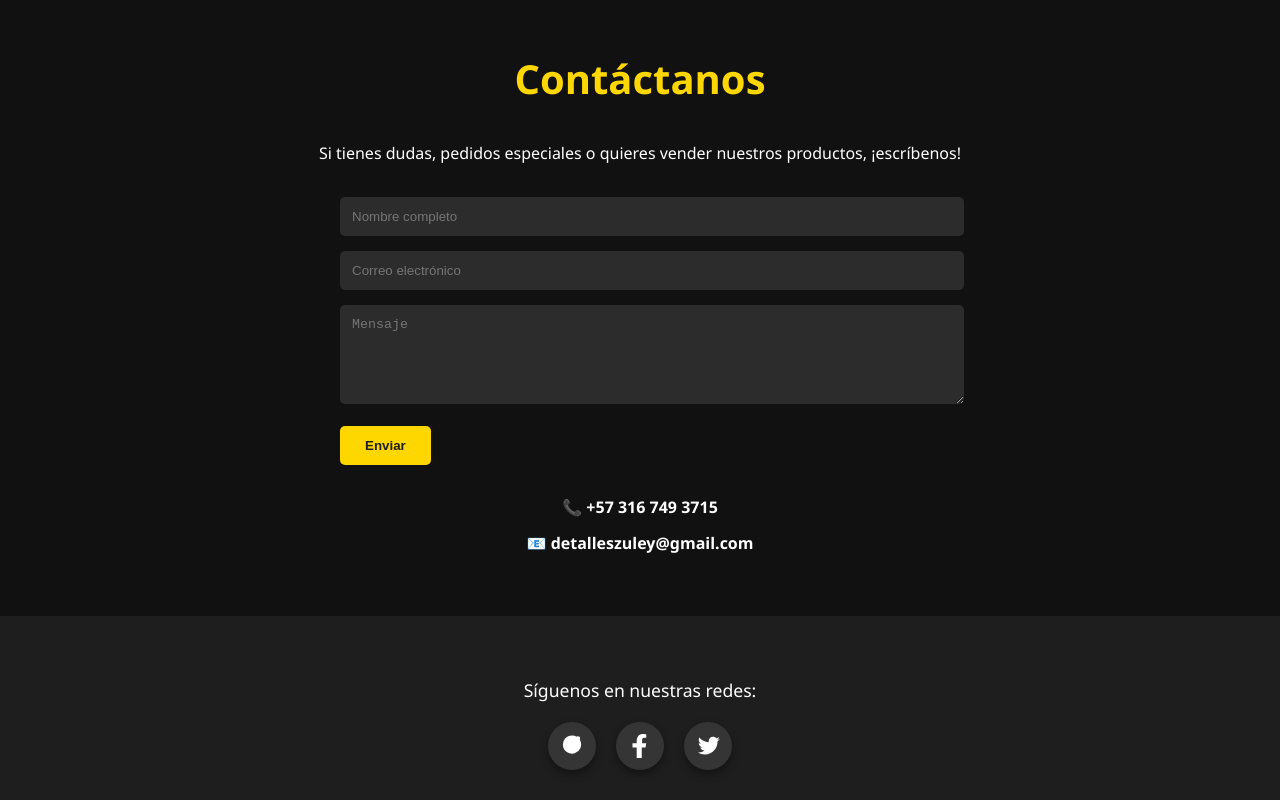
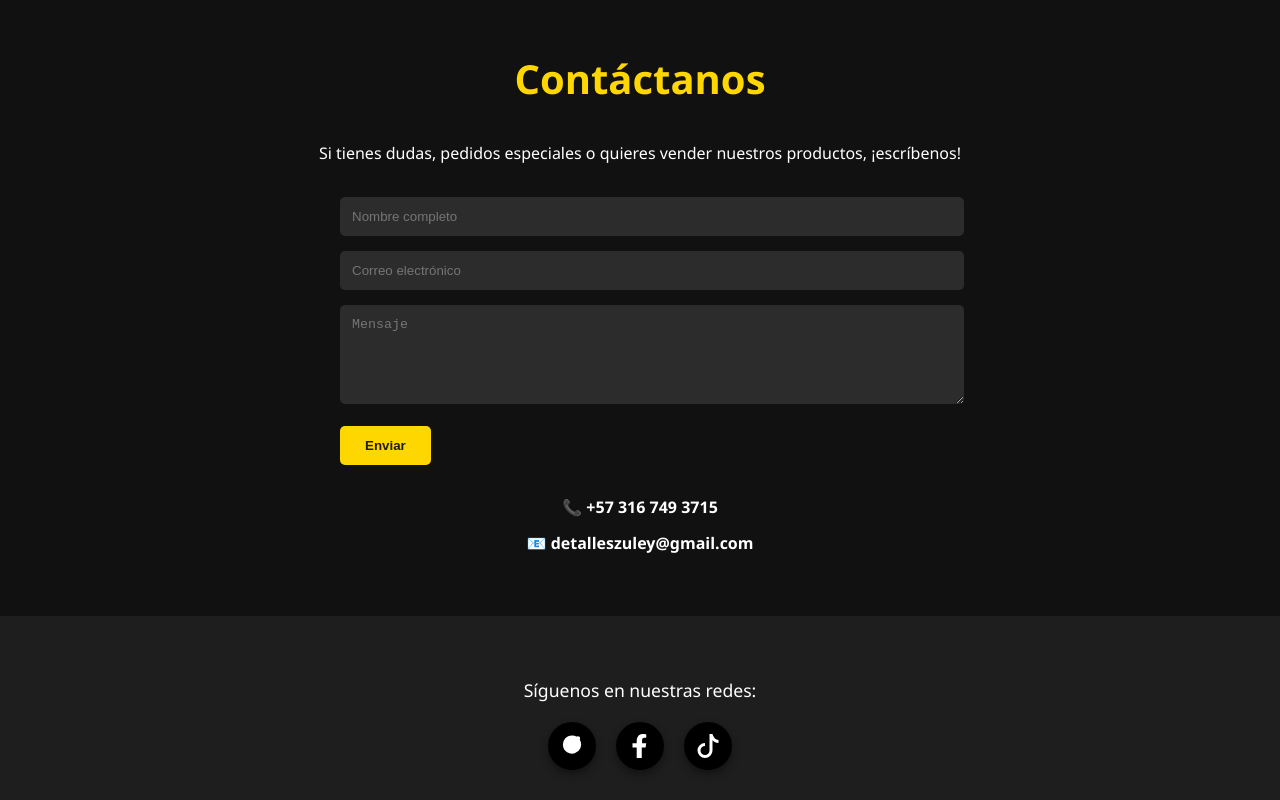
Before and after one commit to Ethan1812/Detalles_Zuley, a plain HTML site: page Zuley Web/index.html in a window 1280 px wide. Shown: the part 3400-4200 px from the top of the page. Drawn offline with Linux system fonts and the light colour scheme.

Commit message:
Add files via upload

```diff
--- a/Zuley Web/index.html
+++ b/Zuley Web/index.html
@@ -123,11 +123,11 @@
             <path d="M279.14 288l14.22-92.66h-88.91V129.09c0-25.35 12.42-50.06 52.24-50.06H293V6.26S259.43 0 225.36 0C141.09 0 89.53 54.42 89.53 154.87V195.3H0v92.66h89.53V512h107.98V288z"/>
           </svg>
         </a>
-        <a href="https://x.com/zuleyartesanal" target="_blank" aria-label="X / Twitter">
-          <svg fill="#ffffff" width="40" height="40" viewBox="0 0 512 512">
-            <path d="M459.4 151.7c.3 4.1.3 8.2.3 12.4 0 126.5-96.2 272.2-272.2 272.2-54.1 0-104.5-15.7-146.8-42.7 7.6.9 14.8 1.2 22.6 1.2 44.8 0 85.8-15.2 118.4-40.9-42-.7-77.5-28.5-89.7-66.5 5.9.9 11.9 1.5 18.3 1.5 8.6 0 16.9-1.2 24.7-3.3-44-9-77.1-47.7-77.1-94.3v-1.2c13 7.2 27.9 11.6 43.9 12.1-26-17.3-43.2-47-43.2-80.6 0-17.6 4.8-34 13.2-48.1 48.1 59.2 119.7 98.1 200.7 102.3-1.5-7-2.1-14.3-2.1-21.5 0-52.5 42.6-95.1 95.1-95.1 27.4 0 52.2 11.6 69.6 30.4 21.8-4.2 42.5-12.1 61.1-23-7.2 22.6-22.6 41.7-42.6 53.8 19.5-2.1 38.3-7.5 55.7-15.2-12.9 19.2-29.2 36.3-48.1 49.9z"/>
-          </svg>
-        </a>
+   <a href="https://www.tiktok.com/@zuleyartesanal" target="_blank" aria-label="TikTok">
+  <svg fill="#ffffff" width="40" height="40" viewBox="0 0 16 16">
+    <path d="M9 0h1.98c.144.715.54 1.617 1.235 2.512C12.895 3.389 13.797 4 15 4v2c-1.753 0-3.07-.814-4-1.829V11a5 5 0 1 1-5-5v2a3 3 0 1 0 3 3z"/>
+  </svg>
+</a>
       </div>
     </div>
   </footer>
--- a/Zuley Web/style.css
+++ b/Zuley Web/style.css
@@ -440,7 +440,8 @@ img { max-width: 100%; height: auto; }
   width: 48px;
   height: 48px;
   border-radius: 50%;
-  background-color: rgba(255, 255, 255, 0.1);
+  /* El fondo por defecto se definirá de forma específica por icono si es necesario */
+  background-color: rgba(255, 255, 255, 0.1); /* Puedes eliminar esta línea si todos los iconos tendrán fondo negro por defecto */
   box-shadow: 0 4px 8px rgba(0, 0, 0, 0.4);
   transition: all 0.3s ease;
 }
@@ -450,18 +451,38 @@ img { max-width: 100%; height: auto; }
   box-shadow: 0 8px 16px rgba(0, 0, 0, 0.6);
 }
 
-.redes-iconos a:nth-child(1):hover {
+/* ESTILOS ESPECÍFICOS PARA CADA ICONO */
+
+/* Para el icono de Instagram (primer icono) */
+.redes-iconos a:nth-child(1) {
+  background-color: #000; /* Fondo negro por defecto para Instagram */
+}
+
+.redes-iconos a:nth-child(1):hover { /* Mantener el efecto de hover de Instagram */
   background: radial-gradient(circle at 30% 107%, #fdf497 0%, #fdf497 5%, #fd5949 45%, #d6249f 60%, #285AEB 90%);
 }
 
-.redes-iconos a:nth-child(2):hover {
+/* Para el icono de Facebook (segundo icono) */
+.redes-iconos a:nth-child(2) {
+  background-color: #000; /* Fondo negro por defecto para Facebook */
+}
+
+.redes-iconos a:nth-child(2):hover { /* Mantener el efecto de hover de Facebook */
   background-color: #1877f2;
 }
 
-.redes-iconos a:nth-child(3):hover {
-  background-color: #000;
+/* Para el icono de TikTok (tercer icono, ya lo tienes así) */
+.redes-iconos a:nth-child(3) {
+  background-color: #000; /* Fondo por defecto negro para TikTok */
 }
 
+.redes-iconos a:nth-child(3):hover {
+  background-color: #EE1D52; /* Al pasar el ratón, cambia el fondo a rosa vibrante de TikTok */
+}
+
+.redes-iconos a:nth-child(3):hover svg {
+  fill: #25F4EE; /* El icono SVG se vuelve de color azul vibrante de TikTok */
+}
 .redes-iconos a svg {
   fill: #fff;
   width: 24px;
```
